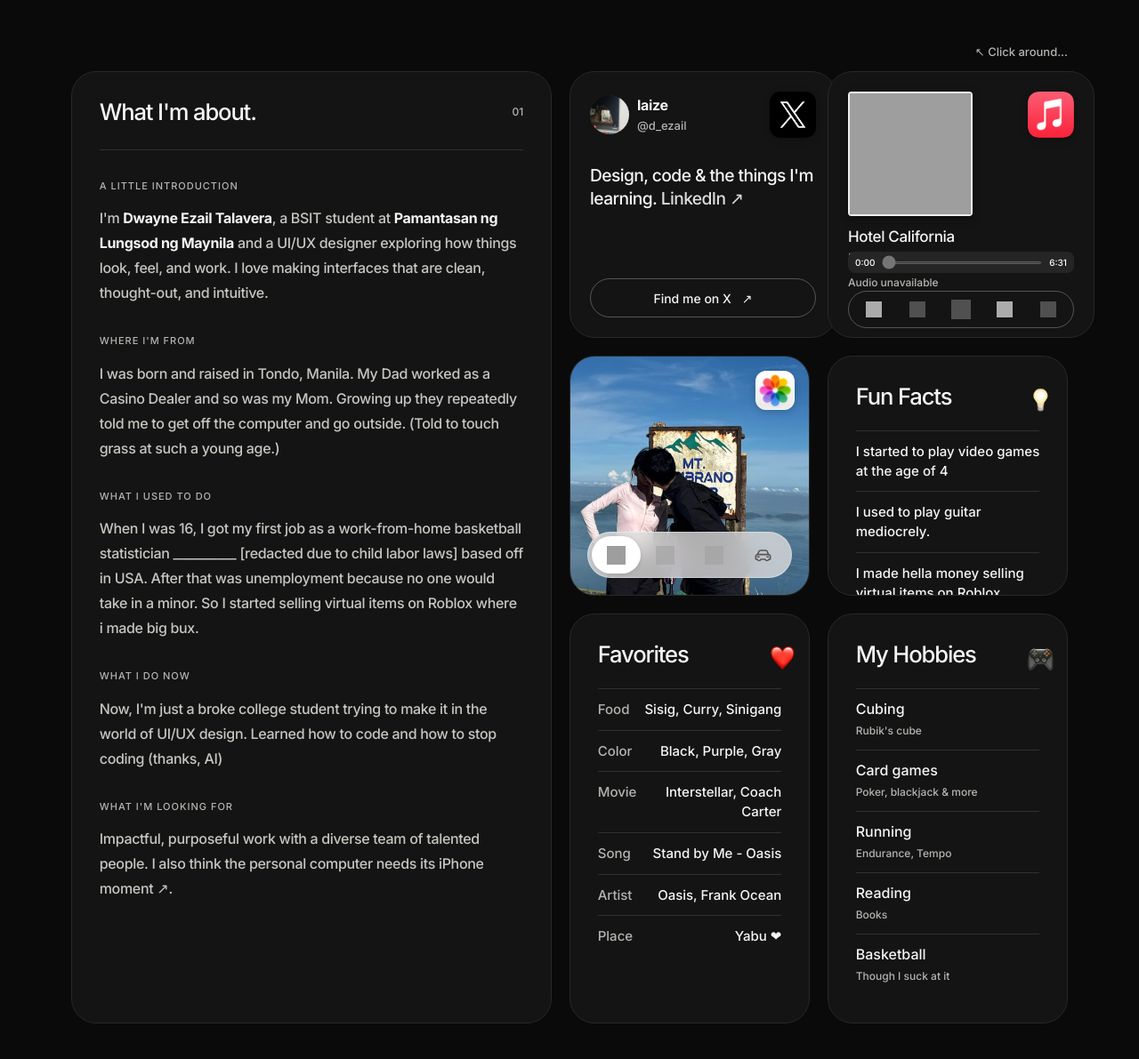
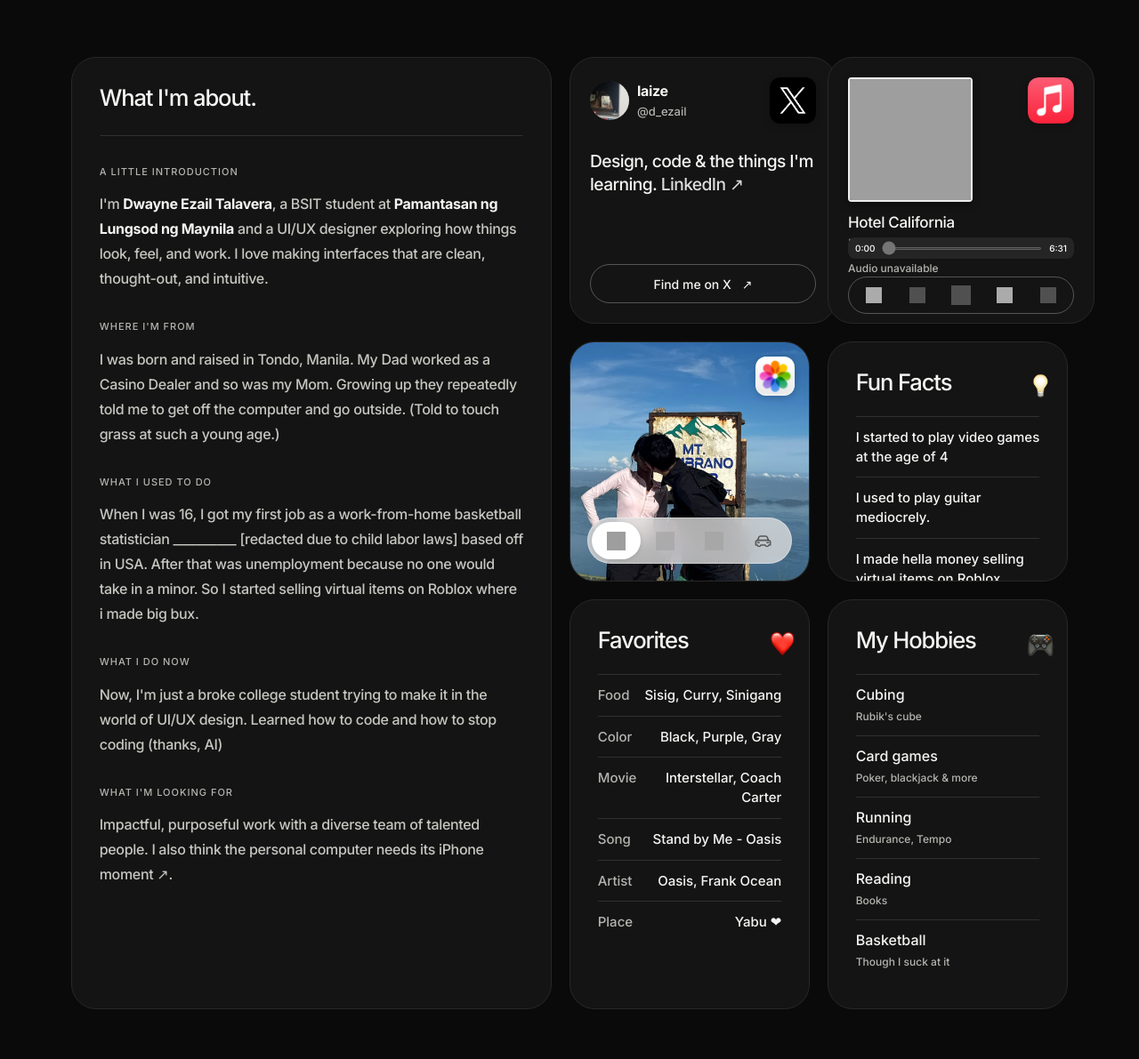
Before and after one commit to eziofonte/java-portfolio, a Spring Boot app: page /dwayne/about in a window 1280 px wide. Shown: the part 102-1293 px from the top of the page at 89% size. Run offline with Spring Boot 4, Linux system fonts and the light colour scheme; some web fonts are replaced; grey boxes are pictures that could not be loaded.

Commit message:
final final na

```diff
--- a/src/main/resources/templates/dwayne/about.html
+++ b/src/main/resources/templates/dwayne/about.html
@@ -23,13 +23,12 @@
 
     <main class="about-detail">
         <div class="about-intro">
-            <h1 class="visually-hidden">Behind the design.</h1>
-            <p><span aria-hidden="true">↖</span> Click around...</p>
+            <h1 class="visually-hidden">WHATS UP SEAN DYOGI</h1>
         </div>
 
         <div class="about-grid">
             <article class="about-card story-card" id="about-story" aria-labelledby="story-title">
-                <div class="card-heading"><h2 id="story-title">What I'm about.</h2><span aria-hidden="true">01</span></div>
+                <div class="card-heading"><h2 id="story-title">What I'm about.</h2><span aria-hidden="true"></span></div>
                 <section class="story-part">
                     <h3>A little introduction</h3>
                     <p>I'm <strong>Dwayne Ezail Talavera</strong>, a BSIT student at <strong>Pamantasan ng Lungsod ng Maynila</strong> and a UI/UX designer exploring how things look, feel, and work. I love making interfaces that are clean, thought-out, and intuitive.</p>
```
